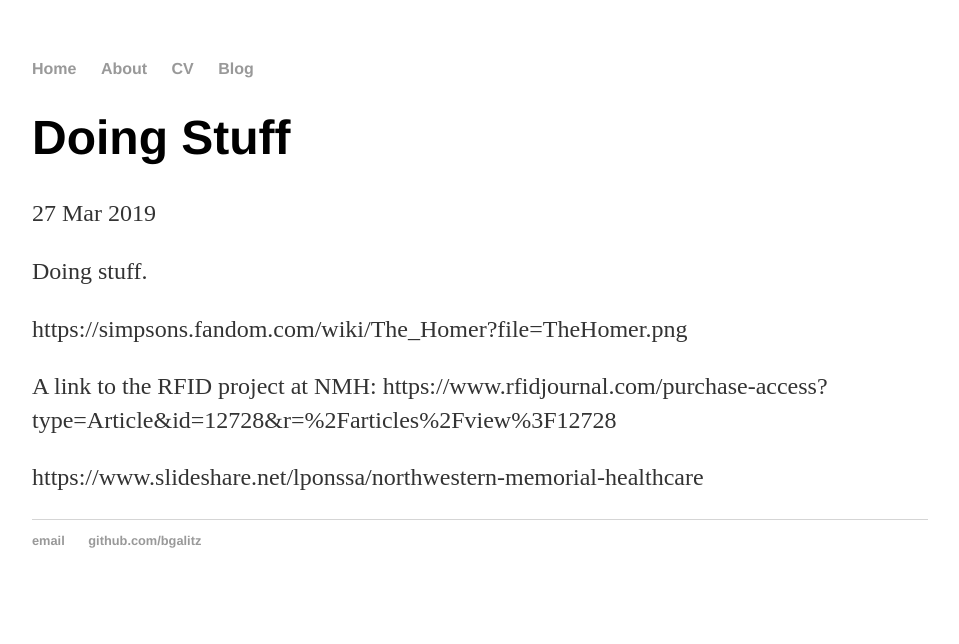
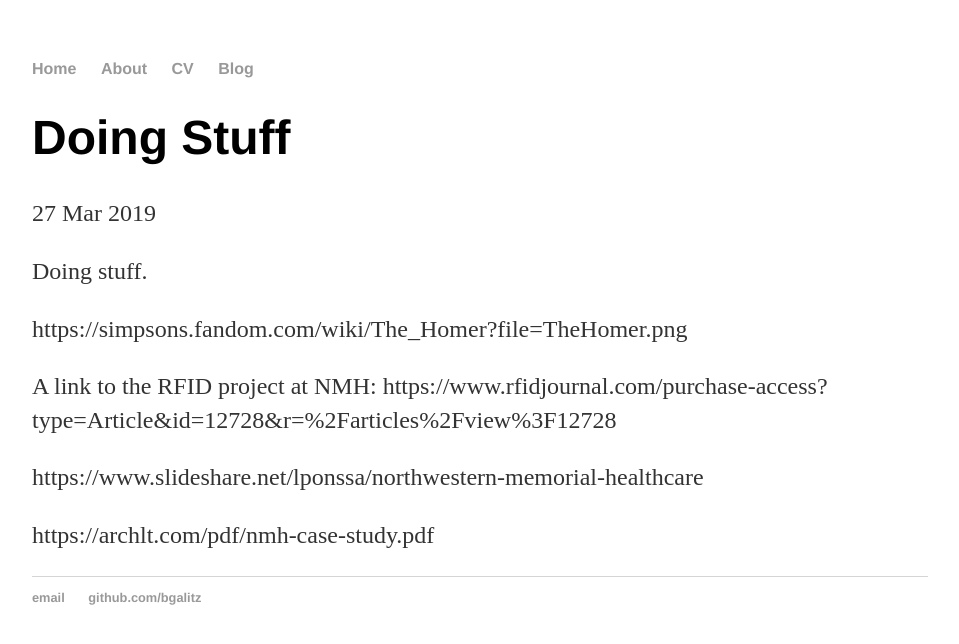
Before and after one commit to bgalitz/bgalitz.github.io, a Jekyll site: the page built from _posts/2019-03-27-doing-stuff.md, in a window 1280 px wide. Shown: the top 644 px of the page, without its empty margins (160-1119 px from the left). Built offline with Jekyll 4.4.1, drawn with Linux system fonts in a browser that asks for light colours; some of the changed lines change nothing that is shown.

Commit message:
Update 2019-03-27-doing-stuff.md

```diff
--- a/_posts/2019-03-27-doing-stuff.md
+++ b/_posts/2019-03-27-doing-stuff.md
@@ -12,3 +12,5 @@ A link to the RFID project at NMH:
 https://www.rfidjournal.com/purchase-access?type=Article&id=12728&r=%2Farticles%2Fview%3F12728
 
 https://www.slideshare.net/lponssa/northwestern-memorial-healthcare
+
+https://archlt.com/pdf/nmh-case-study.pdf
```
